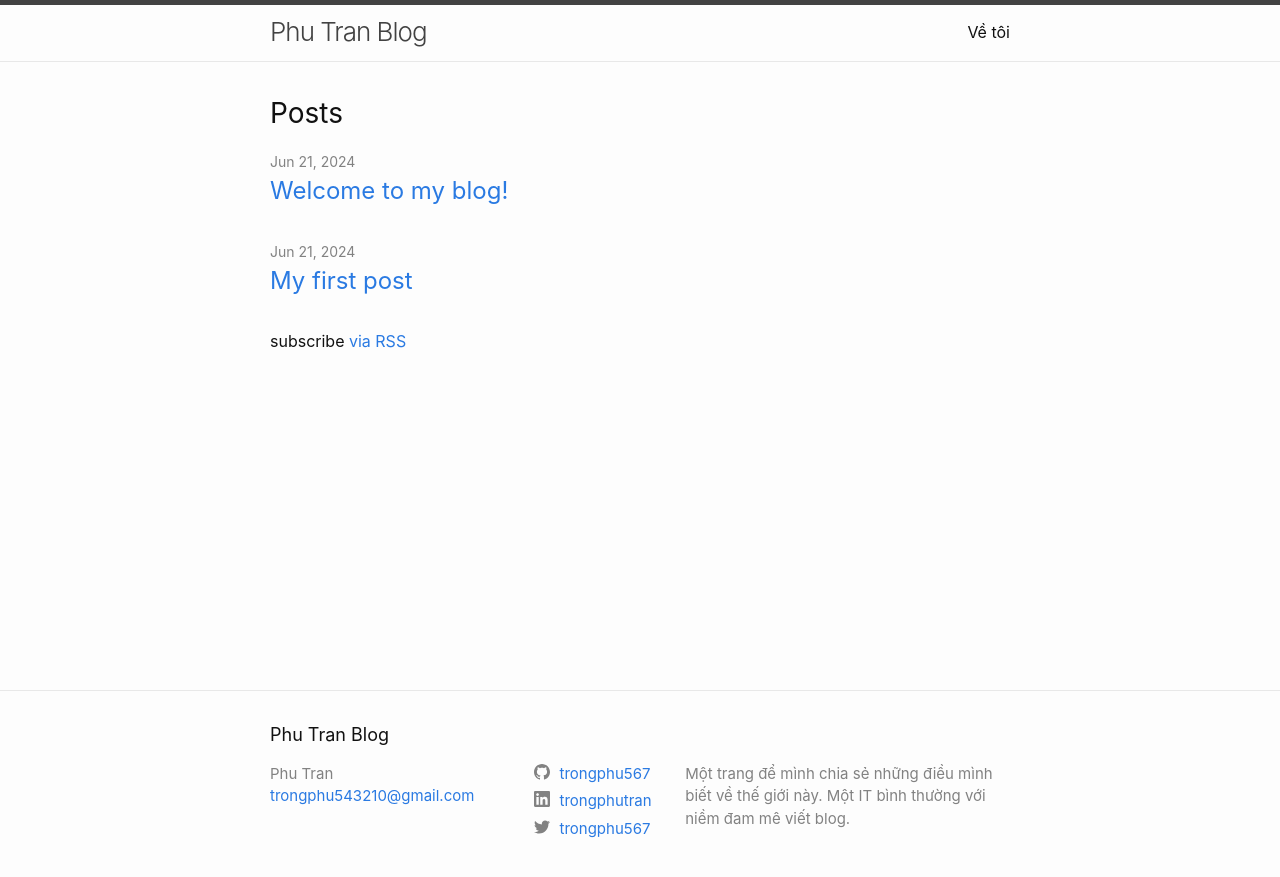
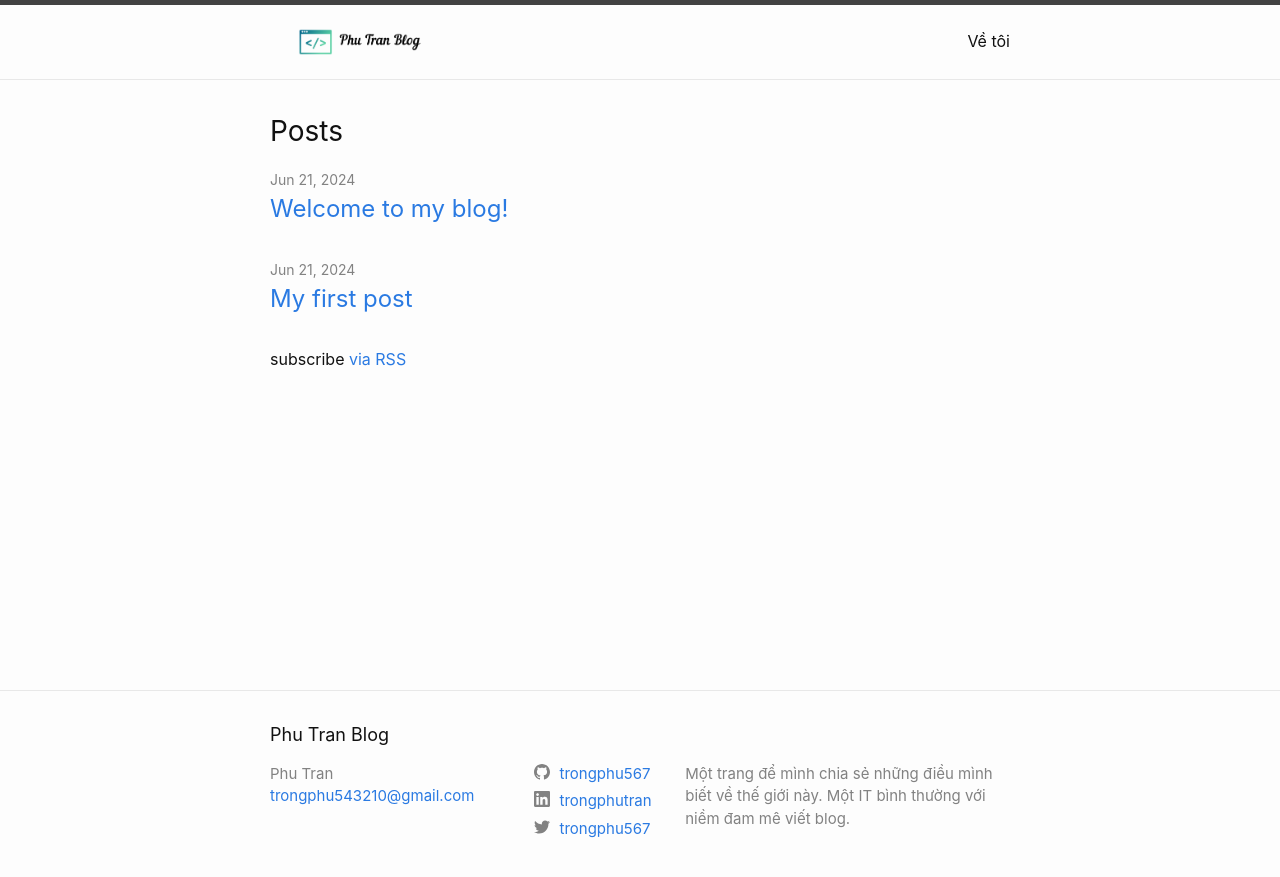
Before and after one commit to trongphu567/my-blog, a Jekyll site: the page built from index.markdown, in a window 1280 px wide. Shown: the top 877 px of the page. Built offline with Jekyll 4.4.1, drawn with Linux system fonts in a browser that asks for light colours.

Commit message:
add logo for blog site

```diff
--- a/_config.yml
+++ b/_config.yml
@@ -32,6 +32,9 @@ linkedin_username: trongphutran
 # Author is the default for posts, the Atom feed, and is used in the footer.
 author: Phu Tran
 
+#title-logo is a new field that when used displays a logo in the title bar
+title-logo: /images/title-logo.png
+
 # Build settings
 # Remove minima theme as it is now a regular theme.
 # theme: minima
--- a/_includes/header.html
+++ b/_includes/header.html
@@ -1,28 +1,42 @@
 <header class="site-header" role="banner">
-
   <div class="wrapper">
-    {%- assign default_paths = site.pages | map: "path" -%}
-    {%- assign page_paths = site.header_pages | default: default_paths -%}
+    {%- assign default_paths = site.pages | map: "path" -%} {%- assign
+    page_paths = site.header_pages | default: default_paths -%}
+    <!--
+    Original title display code form the minima theme.
     <a class="site-title" rel="author" href="{{ "/" | relative_url }}">{{ site.title | escape }}</a>
-
+    -->
+    <a class="site-title" rel="author" href="{{ "/" | relative_url }}">
+        {%- if site.title-logo -%}
+            <img
+            src="{{ site.title-logo | relative_url }}"
+            alt="{{ site.title | escape }}"
+            class="site-logo" style="width: 180px;"
+            />
+        {%- else -%}
+        {{ site.title | escape }}
+        </a> {%- endif -%}
+        </a>
     {%- if page_paths -%}
     <nav class="site-nav">
       <input type="checkbox" id="nav-trigger" class="nav-trigger" />
       <label for="nav-trigger">
         <span class="menu-icon">
           <svg viewBox="0 0 18 15" width="18px" height="15px">
-              <path d="M18,1.484c0,0.82-0.665,1.484-1.484,1.484H1.484C0.665,2.969,0,2.304,0,1.484l0,0C0,0.665,0.665,0,1.484,0 h15.032C17.335,0,18,0.665,18,1.484L18,1.484z M18,7.516C18,8.335,17.335,9,16.516,9H1.484C0.665,9,0,8.335,0,7.516l0,0 c0-0.82,0.665-1.484,1.484-1.484h15.032C17.335,6.031,18,6.696,18,7.516L18,7.516z M18,13.516C18,14.335,17.335,15,16.516,15H1.484 C0.665,15,0,14.335,0,13.516l0,0c0-0.82,0.665-1.483,1.484-1.483h15.032C17.335,12.031,18,12.695,18,13.516L18,13.516z"/>
+            <path
+              d="M18,1.484c0,0.82-0.665,1.484-1.484,1.484H1.484C0.665,2.969,0,2.304,0,1.484l0,0C0,0.665,0.665,0,1.484,0 h15.032C17.335,0,18,0.665,18,1.484L18,1.484z M18,7.516C18,8.335,17.335,9,16.516,9H1.484C0.665,9,0,8.335,0,7.516l0,0 c0-0.82,0.665-1.484,1.484-1.484h15.032C17.335,6.031,18,6.696,18,7.516L18,7.516z M18,13.516C18,14.335,17.335,15,16.516,15H1.484 C0.665,15,0,14.335,0,13.516l0,0c0-0.82,0.665-1.483,1.484-1.483h15.032C17.335,12.031,18,12.695,18,13.516L18,13.516z"
+            />
           </svg>
         </span>
       </label>
 
       <div class="trigger">
-          {%- for path in page_paths -%}
-            {%- assign my_page = site.pages | where: "path", path | first -%}
-            {%- if my_page.title -%}
-            <a class="page-link" href="{{ my_page.url | relative_url }}">{{ my_page.title | escape }}</a>
-            {%- endif -%}
-          {%- endfor -%}
+        {%- for path in page_paths -%} {%- assign my_page = site.pages | where:
+        "path", path | first -%} {%- if my_page.title -%}
+        <a class="page-link" href="{{ my_page.url | relative_url }}" style="line-height: 4.5;"
+          >{{ my_page.title | escape }}</a
+        >
+        {%- endif -%} {%- endfor -%}
       </div>
     </nav>
     {%- endif -%}
```
Also changed, not shown: _sass/minima.scss (+14 -16 lines), images/title-logo.png (added). Lines whose indentation alone changed are shown as unchanged.
